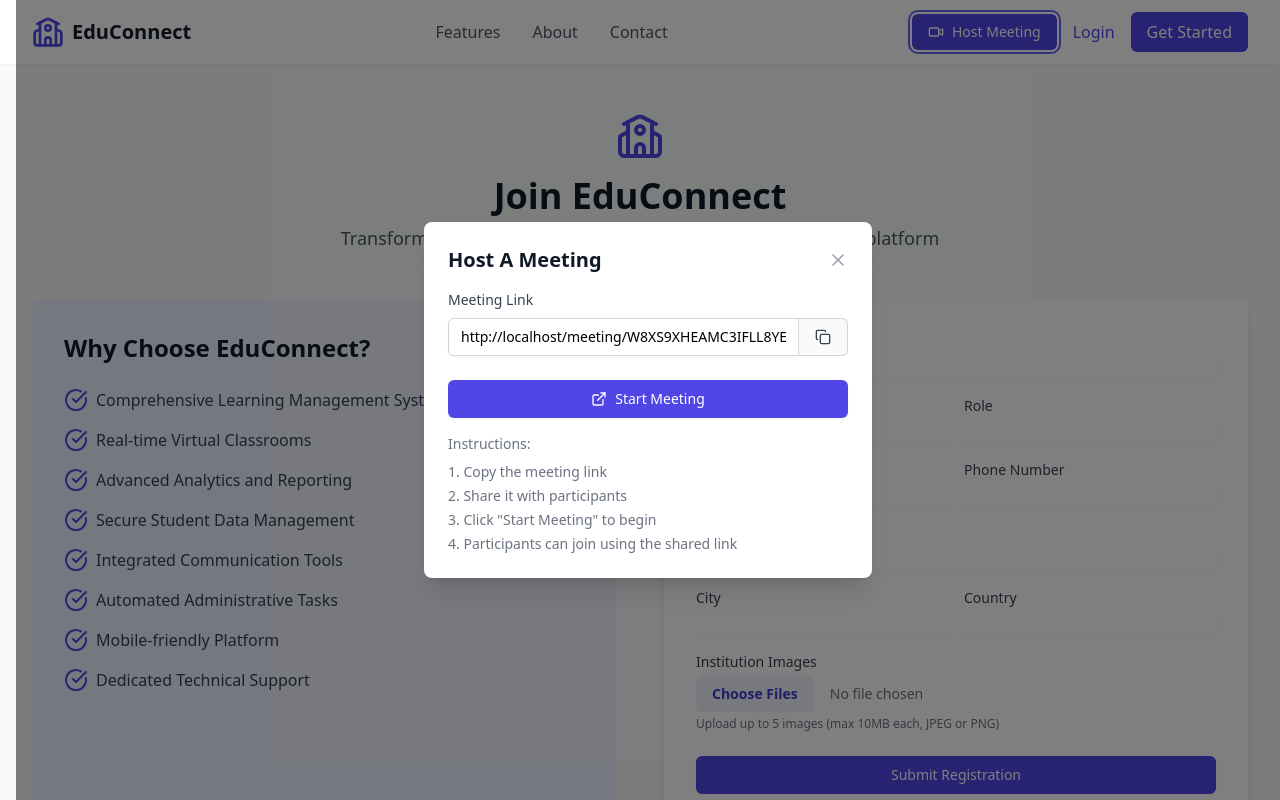
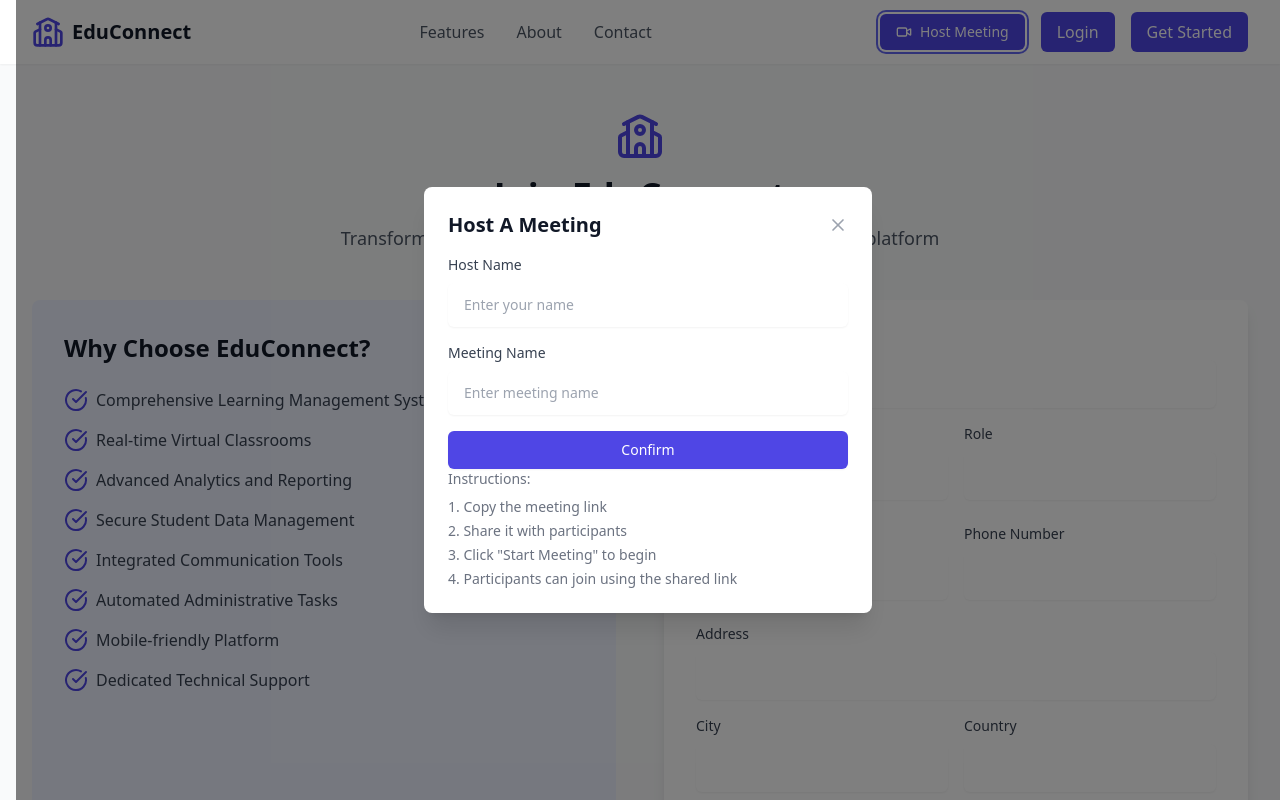
Before and after one commit to Abhishek-Gaire/Minor-Project2, a React (Vite) app in the folder client/: page /institution-signup in a window 1280 px wide. Both pictures are taken after a click on the button "Host Meeting". Shown: the top 800 px of the page. Built offline with nearby package versions, Linux system fonts and the light colour scheme.

Commit message:
feat: components added for hosting meeting

```diff
--- a/client/package.json
+++ b/client/package.json
@@ -10,6 +10,7 @@
     "preview": "vite preview"
   },
   "dependencies": {
+    "axios": "^1.7.9",
     "lucide-react": "^0.469.0",
     "nanoid": "^5.0.9",
     "react": "^18.3.1",
--- a/client/src/App.tsx
+++ b/client/src/App.tsx
@@ -9,6 +9,7 @@ import { InstitutionSignup } from "./pages/InstitutionSignup";
 import { Login } from "./pages/Login.tsx";
 import { RouteNotFound } from "./pages/RouteNotFound";
 import { Signup } from "./pages/Signup.tsx";
+import { MeetingRoom } from "./components/Meetings/MeetingRoom.tsx";
 
 export default function App() {
   return (
@@ -21,6 +22,7 @@ export default function App() {
         <Route path="/institution-signup" element={<InstitutionSignup />} />
         <Route path="/login" element={<Login />} />
         <Route path="/signup" element={<Signup />} />
+        <Route path="/meeting/:meetingId" element={<MeetingRoom />} />
         {/*Other Routes*/}
         <Route path="*" element={<RouteNotFound />} />
       </Routes>
--- a/client/src/components/HomePage/Navbar.tsx
+++ b/client/src/components/HomePage/Navbar.tsx
@@ -50,7 +50,7 @@ export function Navbar() {
             <HostMeetingButton />
             <Link
               to="/login"
-              className="text-indigo-600 hover:text-indigo-500 transition-colors duration-200"
+              className="bg-indigo-600 text-white px-4 py-2 rounded-md hover:bg-indigo-500 transition-transform duration-200 transform hover:scale-105"
             >
               Login
             </Link>
--- /dev/null
+++ b/client/src/components/Meetings/MeetingControls.tsx
@@ -0,0 +1,58 @@
+import { Camera, CameraOff, Mic, MicOff, PhoneOff } from "lucide-react";
+
+interface MeetingControlProps {
+  isVideoOn: boolean;
+  isAudioOn: boolean;
+  onVideoToggle: () => void;
+  onAudioToggle: () => void;
+  onLeave: () => void;
+}
+
+export function MeetingControls({
+  isVideoOn,
+  isAudioOn,
+  onVideoToggle,
+  onAudioToggle,
+  onLeave,
+}: MeetingControlProps) {
+  return (
+    <div className="bg-gray-800 p-4">
+      <div className="max-w-3xlmx-autoflexjustify-centerspace-x-4">
+        <button
+          onClick={onVideoToggle}
+          className={`p-3 rounded-full ${
+            isVideoOn
+              ? "bg-gray-700 hover:bg-gray-600"
+              : "bg-red-600 hover:bg-red-500"
+          }`}
+        >
+          {isVideoOn ? (
+            <Camera className="h-6 w-6 text-white" />
+          ) : (
+            <CameraOff className="h-6 w-6 text-white" />
+          )}
+        </button>
+        <button
+          onClick={onAudioToggle}
+          className={`p-3 rounded-full ${
+            isAudioOn
+              ? "bg-gray-700 hover:bg-gray-600"
+              : "bg-red-600 hover:bg-red-500"
+          }`}
+        >
+          {isAudioOn ? (
+            <Mic className="h-6 w-6 text-white" />
+          ) : (
+            <MicOff className="h-6 w-6 text-white" />
+          )}
+        </button>
+        <button
+          onClick={onLeave}
+          className="p-3 rounded-full bg-red-600 hover:bg-red-500"
+        >
+          <PhoneOff className="h-6 w-6 text-white" />
+        </button>
+      </div>
+    </div>
+  );
+}
--- /dev/null
+++ b/client/src/components/Meetings/MeetingInstructions.tsx
@@ -0,0 +1,13 @@
+export function MeetingInstructions() {
+  return (
+    <div className="text-sm text-gray-500">
+      <p className="font-medium mb-2">Instructions:</p>
+      <ol className="list-decimal list-inside space-y-1">
+        <li>Copy the meeting link</li>
+        <li>Share it with participants</li>
+        <li>Click "Start Meeting" to begin</li>
+        <li>Participants can join using the shared link</li>
+      </ol>
+    </div>
+  );
+}
--- a/client/src/components/Meetings/MeetingModal.tsx
+++ b/client/src/components/Meetings/MeetingModal.tsx
@@ -1,15 +1,19 @@
-import React, { useState } from "react";
+import { useState } from "react";
 import { X, Copy, ExternalLink } from "lucide-react";
 
 import { generateMeetingLink } from "../../utils/generateMeetingLink";
+import { MeetingInstructions } from "./MeetingInstructions";
 
 interface MeetingModalProps {
   onClose: () => void;
 }
 
 export function MeetingModal({ onClose }: MeetingModalProps) {
-  const [meetingLink] = useState(generateMeetingLink());
+  const [meetingLink, setMeetingLink] = useState("");
   const [copied, setCopied] = useState(false);
+  const [hostName, setHostName] = useState("");
+  const [meetingName, setMeetingName] = useState("");
+  const [showForm, setShowForm] = useState(true);
 
   const copyToClipboard = async () => {
     try {
@@ -20,8 +24,19 @@ export function MeetingModal({ onClose }: MeetingModalProps) {
       console.error("Failed to copy", error);
     }
   };
-  const startMeeting = () => {
+
+  const handleConfirmNames = () => {
+    setMeetingLink(generateMeetingLink({ hostName, meetingName }));
+    setShowForm(false);
+  };
+
+  const handleStartMeeting = () => {
+    if (hostName.trim() && meetingName.trim()) {
       window.open(`${meetingLink}`, "_blank");
+      setShowForm(false); // Reset form state after starting the meeting
+    } else {
+      alert("Please enter both Host Name and Meeting Name.");
+    }
   };
   return (
     <div className="fixed inset-0 z-50 flex items-center justify-center bg-black bg-opacity-50">
@@ -38,6 +53,7 @@ export function MeetingModal({ onClose }: MeetingModalProps) {
           </button>
         </div>
 
+        {!showForm && (
           <div className="mb-6">
             <label className="block text-sm font-medium text-gray-700 mb-2">
               Meeting Link
@@ -57,25 +73,61 @@ export function MeetingModal({ onClose }: MeetingModalProps) {
               </button>
             </div>
           </div>
+        )}
 
         <div className="space-y-4">
+          {!showForm ? (
+            <>
               <button
-            onClick={startMeeting}
+                onClick={handleStartMeeting}
                 className="w-full flex justify-center items-center px-4 py-2 border border-transparent rounded-md shadow-sm text-sm font-medium text-white bg-indigo-600 hover:bg-indigo-700 focus:outline-none focus:ring-2 focus:ring-offset-2 focus:ring-indigo-500"
               >
                 <ExternalLink className="w-4 h-4 mr-2" />
                 Start Meeting
               </button>
-          <div className="text-sm text-gray-500">
-            <p className="font-medium mb-2">Instructions:</p>
-            <ol className="list-decimal list-inside space-y-1">
-              <li>Copy the meeting link</li>
-              <li>Share it with participants</li>
-              <li>Click "Start Meeting" to begin</li>
-              <li>Participants can join using the shared link</li>
-            </ol>
+              <button
+                onClick={onClose}
+                className="w-full flex justify-center items-center px-4 py-2 border border-gray-300 rounded-md shadow-sm text-sm font-medium text-gray-700 bg-white hover:bg-gray-100 focus:outline-none focus:ring-2 focus:ring-offset-2 focus:ring-gray-500"
+              >
+                Cancel
+              </button>
+            </>
+          ) : (
+            <div className="space-y-4">
+              <div>
+                <label className="block text-sm font-medium text-gray-700">
+                  Host Name
+                </label>
+                <input
+                  type="text"
+                  value={hostName}
+                  onChange={(e) => setHostName(e.target.value)}
+                  placeholder="Enter your name"
+                  className="mt-2 mb-2 px-4 py-3 block w-full rounded-md border-gray-300 shadow-sm focus:border-indigo-500 focus:ring-indigo-500 sm:text-sm"
+                />
               </div>
+              <div>
+                <label className="block text-sm font-medium text-gray-700">
+                  Meeting Name
+                </label>
+                <input
+                  type="text"
+                  value={meetingName}
+                  onChange={(e) => setMeetingName(e.target.value)}
+                  placeholder="Enter meeting name"
+                  className="mt-2 mb-2 px-4 py-3 block w-full rounded-md border-gray-300 shadow-sm focus:border-indigo-500 focus:ring-indigo-500 sm:text-sm"
+                />
               </div>
+              <button
+                onClick={handleConfirmNames}
+                className="w-full flex justify-center items-center px-4 py-2 border border-transparent rounded-md shadow-sm text-sm font-medium text-white bg-indigo-600 hover:bg-indigo-700 focus:outline-none focus:ring-2 focus:ring-offset-2 focus:ring-indigo-500"
+              >
+                Confirm
+              </button>
+            </div>
+          )}
+        </div>
+        <MeetingInstructions />
       </div>
     </div>
   );
--- /dev/null
+++ b/client/src/components/Meetings/MeetingRoom.tsx
@@ -0,0 +1,78 @@
+import { useState, useRef, useEffect } from "react";
+import { useParams, useLocation } from "react-router-dom";
+import { MeetingControls } from "./MeetingControls";
+// import { useMeetingState } from "../../hooks/useMeetingState";
+
+import { Users } from "lucide-react";
+
+export function MeetingRoom() {
+  const { meetingId } = useParams();
+  const videoRef = useRef<HTMLVideoElement>(null);
+
+  const [isVideoOn, setIsVideoOn] = useState(true);
+  const [isAudioOn, setIsAudioOn] = useState(true);
+
+  const query = new URLSearchParams(useLocation().search);
+  const hostName = query.get("host");
+  const meetingName = query.get("meeting");
+
+  useEffect(() => {
+    // Initialize video stream
+    async function setupStream() {
+      try {
+        const stream = await navigator.mediaDevices.getUserMedia({
+          video: true,
+          audio: true,
+        });
+        if (videoRef.current) {
+          videoRef.current.srcObject = stream;
+        }
+      } catch (err) {
+        console.error("Error accessing media devices:", err);
+      }
+    }
+
+    setupStream();
+  }, []);
+  return (
+    <div className="h-screen flex flex-col bg-gray-900">
+      {/* Meeting header */}
+      <div className="bg-gray-800 p-4 flex justify-between items-center">
+        <h1 className="text-white font-semibold">Meeting: {meetingName}</h1>
+        <div className="flex items-center space-x-4">
+          <button className="text-white hover:text-gray-300">
+            <Users className="h-5 w-5" />
+            {/* <span className="ml-1">{participants.length}</span> */}
+          </button>
+        </div>
+      </div>
+
+      {/* Video grid */}
+      <div className="flex-1 p-4 grid grid-cols-1 md:grid-cols-2 lg:grid-cols-3 gap-4">
+        <div className="relative bg-black rounded-lg overflow-hidden">
+          <video
+            ref={videoRef}
+            autoPlay
+            muted
+            playsInline
+            className="w-full h-full object-cover"
+          />
+          <div className="absolute bottom-4 left-4 text-white text-sm">
+            You {hostName}
+            {/* {isHost ? "(Host)" : ""} */}
+          </div>
+        </div>
+        {/* Participant videos will be added here */}
+      </div>
+
+      {/* Meeting controls */}
+      <MeetingControls
+        isVideoOn={isVideoOn}
+        isAudioOn={isAudioOn}
+        onVideoToggle={() => setIsVideoOn(!isVideoOn)}
+        onAudioToggle={() => setIsAudioOn(!isAudioOn)}
+        onLeave={() => window.close()}
+      />
+    </div>
+  );
+}
--- a/client/src/components/Registration/RegistrationForm.tsx
+++ b/client/src/components/Registration/RegistrationForm.tsx
@@ -64,12 +64,6 @@ export function RegistrationForm({
 
   return (
     <form onSubmit={handleSubmit} className="space-y-6">
-      {error && (
-        <div className="bg-red-50 p-4 rounded-md">
-          <p className="text-sm text-red-700">{error}</p>
-        </div>
-      )}
-
       <div className="space-y-4">
         <div>
           <label
@@ -85,7 +79,7 @@ export function RegistrationForm({
             onChange={(e) =>
               setFormData({ ...formData, institutionName: e.target.value })
             }
-            className="mt-1 block w-full rounded-md border-gray-300 shadow-sm focus:border-indigo-500 focus:ring-indigo-500"
+            className="mt-2 mb-2 px-4 py-3 block w-full rounded-md border-gray-300 shadow-sm focus:border-indigo-500 focus:ring-indigo-500"
             required
           />
         </div>
@@ -105,7 +99,7 @@ export function RegistrationForm({
               onChange={(e) =>
                 setFormData({ ...formData, contactName: e.target.value })
               }
-              className="mt-1 block w-full rounded-md border-gray-300 shadow-sm focus:border-indigo-500 focus:ring-indigo-500"
+              className="mt-2 mb-2 px-4 py-3 block w-full rounded-md border-gray-300 shadow-sm focus:border-indigo-500 focus:ring-indigo-500"
               required
             />
           </div>
@@ -123,7 +117,7 @@ export function RegistrationForm({
               onChange={(e) =>
                 setFormData({ ...formData, role: e.target.value })
               }
-              className="mt-1 block w-full rounded-md border-gray-300 shadow-sm focus:border-indigo-500 focus:ring-indigo-500"
+              className="mt-2 mb-2 px-4 py-3 block w-full rounded-md border-gray-300 shadow-sm focus:border-indigo-500 focus:ring-indigo-500"
               required
             />
           </div>
@@ -144,7 +138,7 @@ export function RegistrationForm({
               onChange={(e) =>
                 setFormData({ ...formData, email: e.target.value })
               }
-              className="mt-1 block w-full rounded-md border-gray-300 shadow-sm focus:border-indigo-500 focus:ring-indigo-500"
+              className="mt-2 mb-2 px-4 py-3 block w-full rounded-md border-gray-300 shadow-sm focus:border-indigo-500 focus:ring-indigo-500"
               required
             />
           </div>
@@ -162,7 +156,7 @@ export function RegistrationForm({
               onChange={(e) =>
                 setFormData({ ...formData, phone: e.target.value })
               }
-              className="mt-1 block w-full rounded-md border-gray-300 shadow-sm focus:border-indigo-500 focus:ring-indigo-500"
+              className="mt-2 mb-2 px-4 py-3 block w-full rounded-md border-gray-300 shadow-sm focus:border-indigo-500 focus:ring-indigo-500"
               required
             />
           </div>
@@ -182,7 +176,7 @@ export function RegistrationForm({
             onChange={(e) =>
               setFormData({ ...formData, address: e.target.value })
             }
-            className="mt-1 block w-full rounded-md border-gray-300 shadow-sm focus:border-indigo-500 focus:ring-indigo-500"
+            className="mt-2 mb-2 px-4 py-3 block w-full rounded-md border-gray-300 shadow-sm focus:border-indigo-500 focus:ring-indigo-500"
             required
           />
         </div>
@@ -202,7 +196,7 @@ export function RegistrationForm({
               onChange={(e) =>
                 setFormData({ ...formData, city: e.target.value })
               }
-              className="mt-1 block w-full rounded-md border-gray-300 shadow-sm focus:border-indigo-500 focus:ring-indigo-500"
+              className="mt-2 mb-2 px-4 py-3 block w-full rounded-md border-gray-300 shadow-sm focus:border-indigo-500 focus:ring-indigo-500"
               required
             />
           </div>
@@ -220,7 +214,7 @@ export function RegistrationForm({
               onChange={(e) =>
                 setFormData({ ...formData, country: e.target.value })
               }
-              className="mt-1 block w-full rounded-md border-gray-300 shadow-sm focus:border-indigo-500 focus:ring-indigo-500"
+              className="mt-2 mb-2 px-4 py-3 block w-full rounded-md border-gray-300 shadow-sm focus:border-indigo-500 focus:ring-indigo-500"
               required
             />
           </div>
@@ -238,12 +232,17 @@ export function RegistrationForm({
               onChange={handleImageChange}
               className="block w-full text-sm text-gray-500 file:mr-4 file:py-2 file:px-4 file:rounded-md file:border-0 file:text-sm file:font-semibold file:bg-indigo-50 file:text-indigo-700 hover:file:bg-indigo-100"
             />
-            <p className="mt-1 text-xs text-gray-500">
+            <p className="mt-2 mb-2 px-4 py-3 text-xs text-gray-500">
               Upload up to 5 images (max 10MB each, JPEG or PNG)
             </p>
           </div>
           {images.length > 0 && <ImagePreview images={images} />}
         </div>
+        {error && (
+          <div className="bg-red-50 p-4 rounded-md">
+            <p className="text-sm text-red-700">{error}</p>
+          </div>
+        )}
       </div>
 
       <button
--- /dev/null
+++ b/client/src/hooks/useMeetingState.ts
@@ -0,0 +1,11 @@
+import { useState, useEffect } from "react";
+import axios from "axios";
+// import {useAuth} from "../contexts/AuthContext"
+
+interface Participant {
+  id: string;
+  name: string;
+  isHost: boolean;
+}
+
+export function useMeetingState() {}
--- a/client/src/utils/generateMeetingLink.ts
+++ b/client/src/utils/generateMeetingLink.ts
@@ -1,11 +1,22 @@
 import { customAlphabet } from "nanoid";
 
+interface MeetingLinkProps {
+  hostName: string;
+  meetingName: string;
+}
 // Create a custom nanoid with a specific alphabet for readable IDs
 const generateID = customAlphabet("23456789ABCDEFGHIJKLMNPQRSTUVWXYZ", 21);
 
-export function generateMeetingLink(): string {
+export function generateMeetingLink({
+  hostName,
+  meetingName,
+}: MeetingLinkProps): string {
   const meetingId = generateID();
 
   // Using window.location.origin ensures the link works in any environment
-  return `${window.location.origin}/meeting/${meetingId}`;
+  return `${
+    window.location.origin
+  }/meeting/${meetingId}?host=${encodeURIComponent(
+    hostName
+  )}&meeting=${encodeURIComponent(meetingName)}`;
 }
```
Also changed, not shown: client/src/components/Meetings/ParticipantsList.tsx (added, +36 -0 lines), 1 other file (tests, documents, lock files or other folders). Lines whose indentation alone changed are shown as unchanged.
